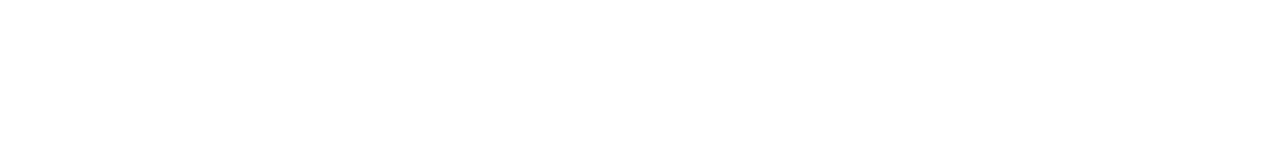
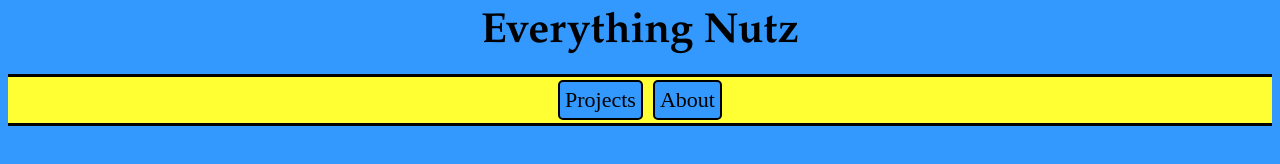
Before and after one commit to J-Nutz/J-Nutz.github.io, a plain HTML site: page index.html in a window 1280 px wide. Drawn offline with Linux system fonts and the light colour scheme.

Commit message:
Almost Have Base Layout Finished

```diff
--- a/css/index.css
+++ b/css/index.css
@@ -0,0 +1,44 @@
+#title {
+  text-align: center;
+  font-size: 42px;
+  font-family: "Palatino Linotype", "Book Antiqua", Palatino, serif;
+}
+
+#menu {
+  text-align: center;
+  background-color: rgb(255, 255, 51);
+  border-top: 3px solid black;
+  border-bottom: 3px solid black;
+}
+
+.menuItems {
+  background-color: rgb(51, 153, 255);
+  display: inline-block;
+  padding: 5px;
+  border: 2px solid black;
+  border-radius: 5px;
+  margin: 3px;
+  font-size: 22px;
+}
+
+.menuItems:hover {
+  background-color: rgb(51, 102, 255);
+}
+
+body {
+  background-color: rgb(51, 153, 255);
+
+}
+
+h1 {
+  margin: 0;
+}
+
+a {
+  text-decoration: none;
+  color: black;
+}
+
+ul {
+  padding: 0;
+}
--- a/index.html
+++ b/index.html
@@ -2,12 +2,13 @@
 <html lang="en">
   <head>
     <meta charset="utf-8">
-
-    <title>The HTML5 Herald</title>
+    <title>Jonah's Projects</title>
     <meta name="description" content="The HTML5 Herald">
     <meta name="author" content="SitePoint">
 
     <link rel="stylesheet" href="css/index.css?v=1.0">
+
+    <script src="js/index.js"></script>
 
     <!--[if lt IE 9]>
       <script src="http://html5shiv.googlecode.com/svn/trunk/html5.js"></script>
@@ -15,6 +16,15 @@
   </head>
 
   <body>
-    <script src="js/index.js"></script>
+    <div>
+
+    </div>
+      <h1 id="title">Everything Nutz</h1>
+    <div>
+      <ul id="menu">
+        <li class="menuItems" id="projects"><a href="html/projects.html">Projects</a></li>
+        <li class="menuItems" id="pbout">About</li>
+      </ul>
+    </div>
   </body>
 </html>
```
Also changed, not shown: html/projects.html (added, +11 -0 lines).
